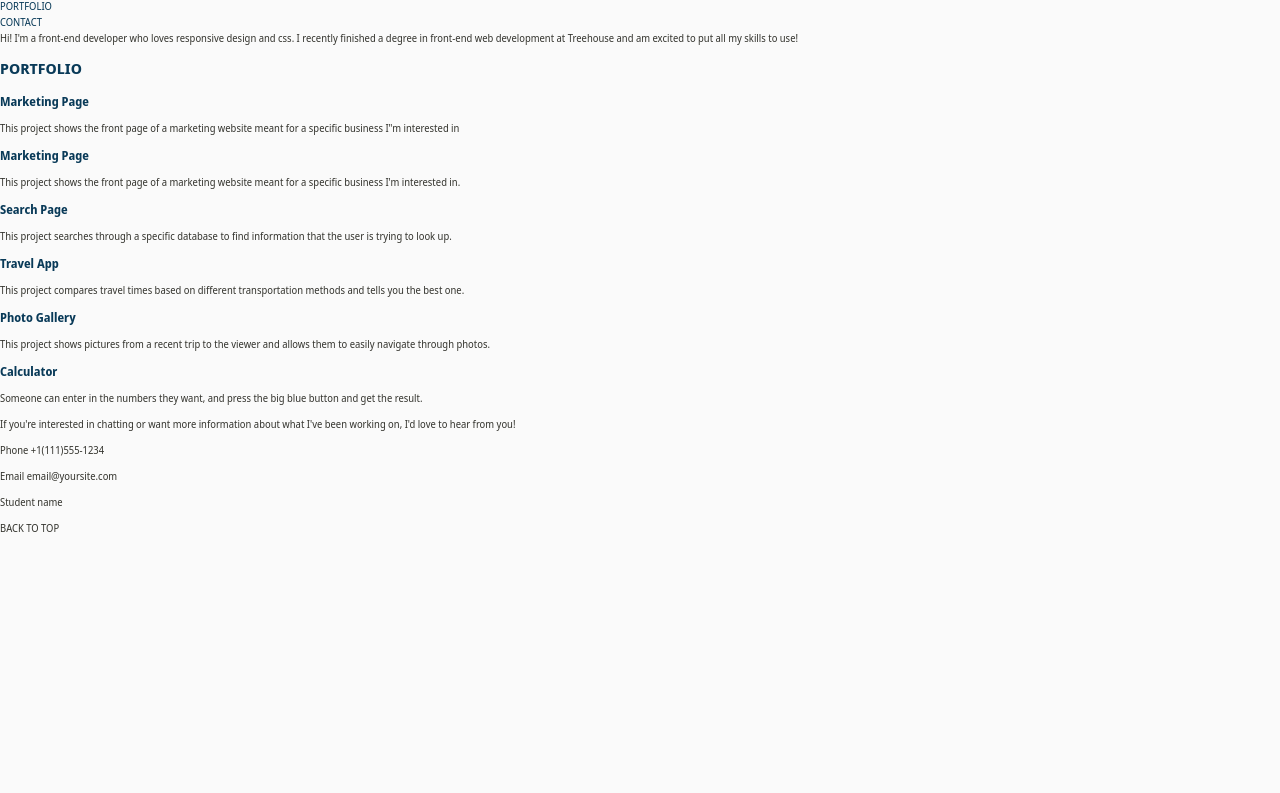
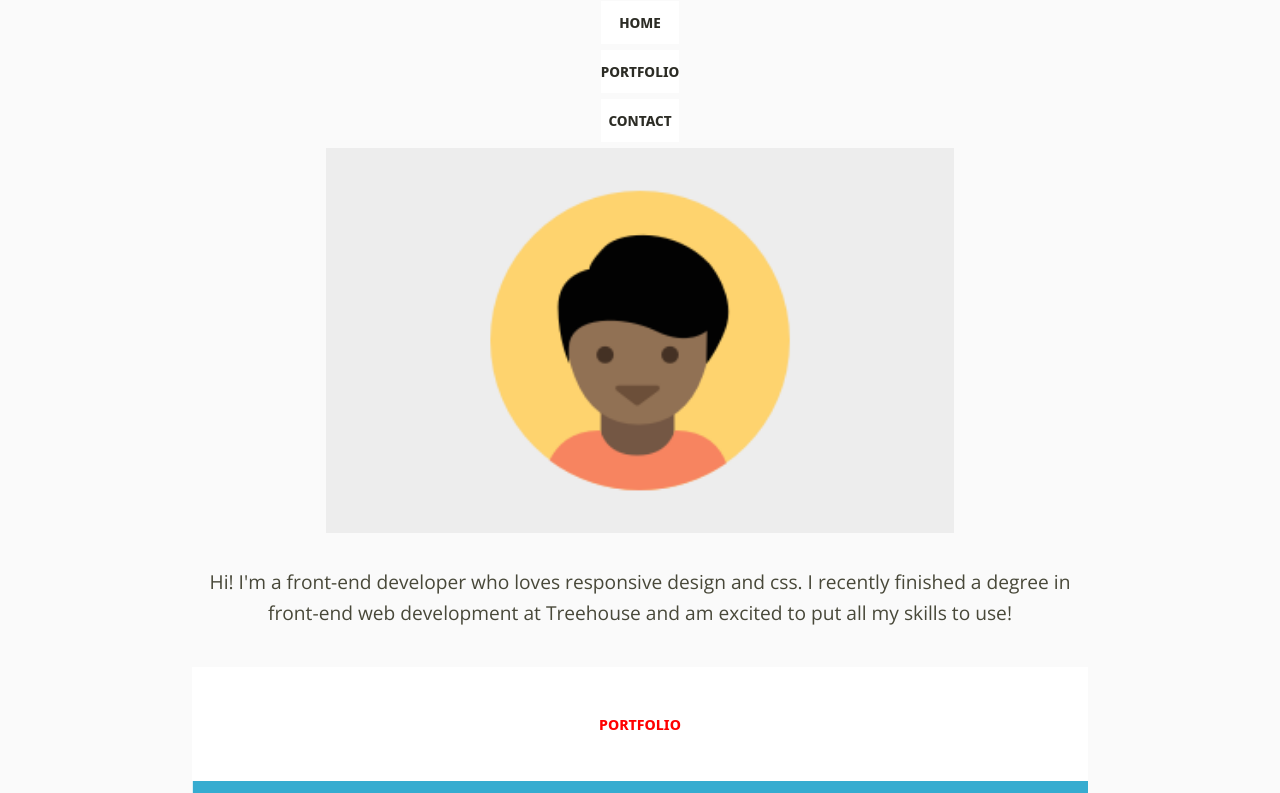
Before and after one commit to Yoko1207/mobile_first_responsive_P2, a plain HTML site: page index.html in a window 1280 px wide. Shown: the part 50-843 px from the top of the page. Before the commit the page ends 800 px from the top, so only its background shows below. Drawn offline with nearby package versions, Linux system fonts and the light colour scheme; some packages are replaced by stand-ins of ours.

Commit message:
nav/hero-done

```diff
--- a/css/style.css
+++ b/css/style.css
@@ -8,26 +8,32 @@
 body {
 	font-family: 'Noto Sans Display', sans-serif;
 	line-height: 1.6;
-	color: #363630;
+	color: #38382d;
   background-color: #fafafa;
 	font-size: 62.5%;
 }
 ul {
   list-style: none;
 }
-p {
 
-	margin: 0 0 1em 0;
+h3,
+.main-text {
+	font-family: 'Open Sans', sans-serif;
+
 }
-h2,
-h3,
+
+h1 {
+	font-size: 1.6rem;
+}
+
 a {
-	color: #093a58;
+	color: #2c2c25;
 }
-h2,
-h3 {
-	margin: 0 0 .8em 0;
+
+h2 {
+	padding: 3em 0;
 }
+
 a {
 	text-decoration: none;
 }
@@ -40,11 +46,70 @@ img {
 ==================================== */
 
 /* ---- Navigation ---- */
+#hero {
+	margin-bottom: ;
+}
+h1 {
+	margin-bottom: .4em;
+}
 
-.
+.main-nav a {
+	font-size: .9rem;
+	font-weight: bold;
+}
+
+.main-nav li {
+	padding: 1em 0;
+	background-color: #fff;
+	margin-bottom: .6em;
+}
+
+.img-hero {
+	width: 70%;
+}
+
+.main-header {
+	margin: 5em auto;
+}
+
 
 /* ---- Layout Containers ---- */
+.wrapper {
+	margin: 0 auto;
+}
 
+.main-header,
+.wrapper {
+	display: block;
+	text-align: center;
+	width: 92%;
+}
+
+.main-text,
+.card-text {
+font-family: 'Open Sans', sans-serif;
+font-weight: 300;
+padding-bottom: 2em;
+}
+
+.main-text {
+	font-size: 1.2rem;
+	color: #484839;
+
+}
+
+.card-text {
+	font-size: .95rem;
+	color: #38382d;
+}
+
+.img-hero {
+	margin-bottom: 3em;
+}
+
+#portfolio {
+	background-color: #fff;
+}
 
 
 /* ---- Page Elements ---- */
@@ -56,11 +121,25 @@ img {
 ==================================== */
 
 @media (min-width: 769px) {
+	.main-header,
+	.wrapper {
+		width: 70%;
+		margin: 0 auto;
+		display: flex;
+		flex-direction: column;
+		align-items: center;
+		text-align: center;
+		color: red;
+}
+}
+@media (min-width: 1025px) {
+	.main-header,
+	.wrapper {
+		max-width: 1150px;
+	}
 
 }
-@media (min-width: 1025px) {
 
-}
 
 /* body {
 	font-family: 'Varela Round', sans-serif;
--- a/index.html
+++ b/index.html
@@ -8,14 +8,16 @@
     <link href="https://use.fontawesome.com/releases/v5.15.4/css/all.css" rel="stylesheet">
     <link rel="stylesheet" href="https://unpkg.com/ress/dist/ress.min.css">
     <link rel="Stylesheet" type="text/css" href="css/style.css">
-    <script src="https://ajax.googleapis.com/ajax/libs/jquery/3.6.0/jquery.min.js"></script>
-    <link rel="icon" type="image/png" href="images/favicon.ico">
+    <link rel="preconnect" href="https://fonts.googleapis.com">
+    <link rel="preconnect" href="https://fonts.gstatic.com" crossorigin>
+    <link href="https://fonts.googleapis.com/css2?family=Noto+Sans+Display:wght@400;700&display=swap" rel="stylesheet">    <link rel="icon" type="image/png" href="images/favicon.ico">
+    <link href="https://fonts.googleapis.com/css2?family=Open+Sans:wght@300;400;700&display=swap" rel="stylesheet">
 </head>
 <body>
   <header class="main-header">
-    <h1>YOKO ISEKI</h1>
+    <h1>Yoko Iseki</h1>
     <nav>
-      <ul>
+      <ul class="main-nav">
         <li><a href="index.html">HOME</a></li>
         <li><a href="">PORTFOLIO</a></li>
         <li><a href="">CONTACT</a></li>
@@ -26,14 +28,16 @@
   <main>
     <div class="wrapper">
       <section id="hero">
+        <img class="img-hero" src="images/responsive-layout-profile.png" alt="a creator of the portfolio">
         <p class="main-text">Hi! I'm a front-end developer who loves responsive design and css. I recently finished
           a degree in front-end web development at Treehouse and am excited to put all my skills to use!
         </p>
       </section>
 
       <section id="portfolio">
+        <h2 class="title">PORTFOLIO</h2>
         <div class="container">
-          <h2 class="title">PORTFOLIO</h2>
+          <img src="images/portfolio-1.png" alt="a web page showing a layout">
           <h3 class="sub-title">Marketing Page</h3>
           <p class="card-text">This project shows the front page of a marketing website meant for a specific
           business I"m interested in</p>
@@ -41,6 +45,7 @@
 
         <div class="container">
           <h3 class="sub-title">Marketing Page</h3>
+          <img src="images/portfolio-2.png" alt="a web page showing an illustrated search bar">
           <p class="card-text">This project shows the front page of a marketing website meant for a specific
           business I'm interested in.</p>
         </div>
@@ -52,18 +57,28 @@
         </div>
 
         <div class="container">
+          <img src="images/portfolio-3.png" alt="a web page showing an illustrated search bar">
           <h3 class="sub-title">Travel App</h3>
           <p class="card-text">This project compares travel times based on different transportation
             methods and tells you the best one.</p>
         </div>
 
         <div class="container">
+          <img src="images/portfolio-4.png" alt="a web page showing an illustrated photo gallery">
+          <h3 class="sub-title">Map of Favorite Spots</h3>
+          <p class="card-text">This project uses mapping apis to plot points for my favorite spots
+            in the city for a do-it-yourself walking tour.</p>
+        </div>
+
+        <div class="container">
+          <img src="images/portfolio-5.png" alt="a web page showing an illustrated photo gallery">
           <h3 class="sub-title">Photo Gallery</h3>
           <p class="card-text">This project shows pictures from a recent trip to the viewer and allows
             them to easily navigate through photos.</p>
         </div>
 
         <div class="container">
+          <img src="images/portfolio-6.png" alt="a web page showing an illustrated calculator">
           <h3 class="sub-title">Calculator</h3>
           <p class="card-text">Someone can enter in the numbers they want, and press the big blue
             button and get the result. </p>
@@ -71,6 +86,7 @@
       </section>
 
       <section id="contact">
+        <h2 class="title">CONTACT</h2>
         <p class="main-text">If you're interested in chatting or want more information about what
           I've been working on, I'd love to hear from you!</p>
         <p class="sub-text">Phone <span>+1(111)555-1234</span></p>
```
Also changed, not shown: 1 other file.
